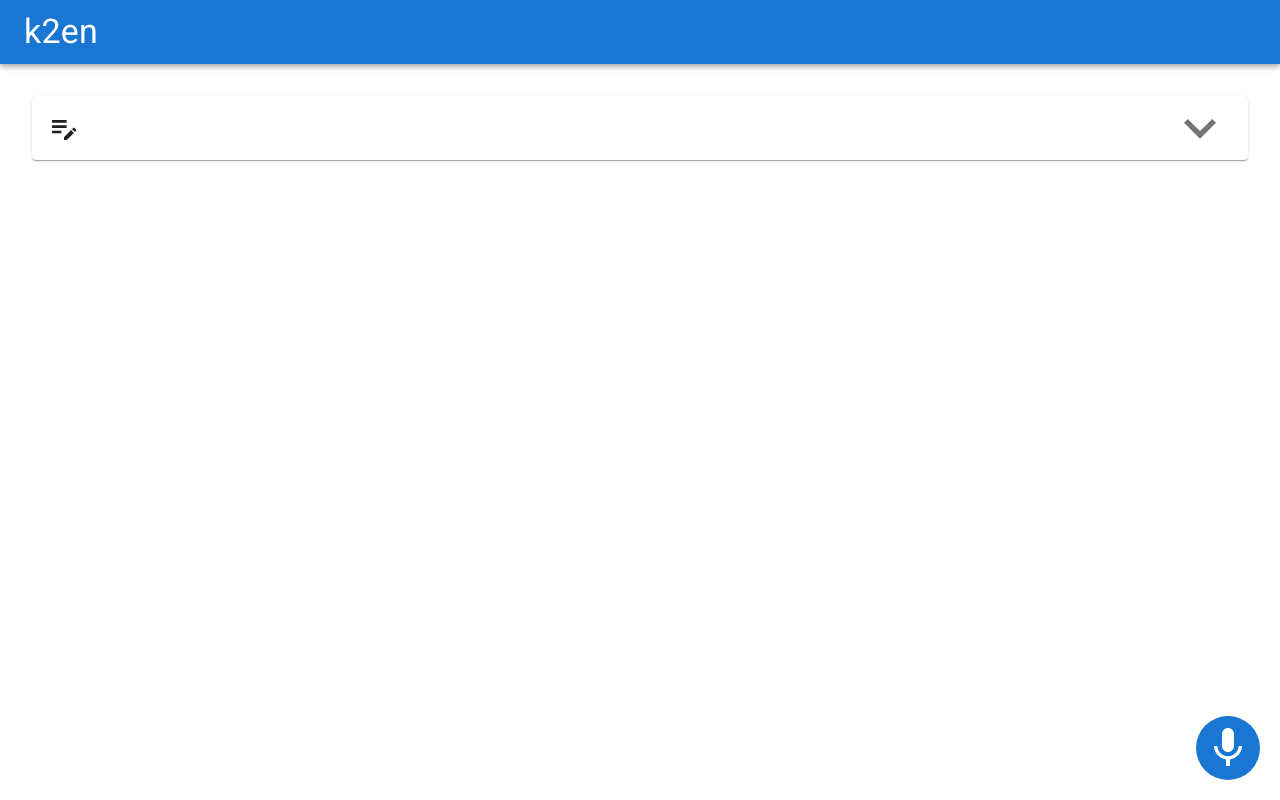
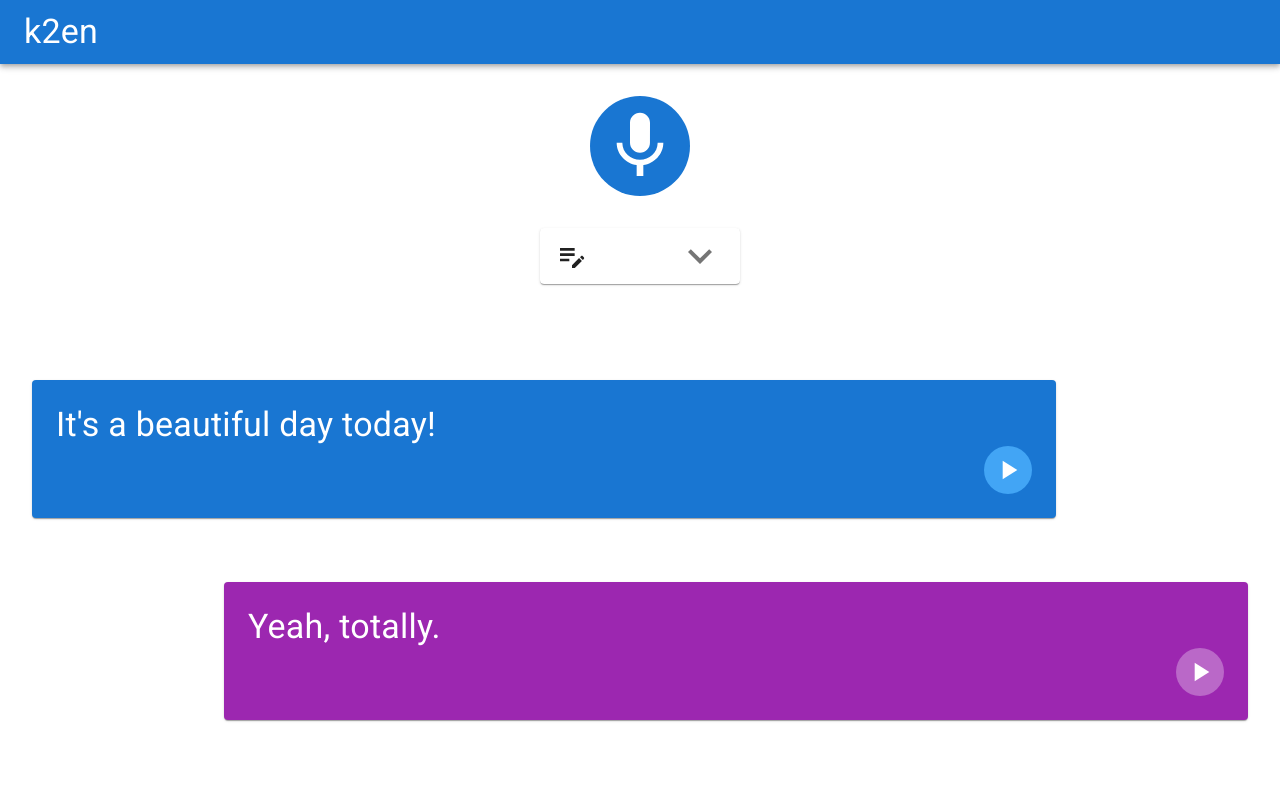
Before and after one commit to imjwang/translate, a Next.js app: page / in a window 1280 px wide. Built offline with nearby package versions, Linux system fonts and the light colour scheme; no server answers.

Commit message:
ui rework

```diff
--- a/src/app/Mic.js
+++ b/src/app/Mic.js
@@ -1,12 +1,19 @@
-import { IconButton, Modal, Typography, Box, Card } from "@mui/material";
+import {
+  IconButton,
+  Modal,
+  Typography,
+  Box,
+  Card,
+  LinearProgress,
+  Stack,
+} from "@mui/material";
 import MicIcon from "@mui/icons-material/Mic";
+import CloseIcon from "@mui/icons-material/Close";
+import StopIcon from "@mui/icons-material/Stop";
 import { useState } from "react";
 
 const Mic = () => {
   const [modal, setModal] = useState(false);
-  const handleClick = () => {
-    console.log("hi");
-  };
 
   const toggleModal = () => {
     setModal(!modal);
@@ -20,32 +27,43 @@ const Mic = () => {
             top: "50%",
             left: "50%",
             transform: "translate(-50%, -50%)",
-            p: 4,
-            width: "50vw",
-            height: "30vh",
+            width: "80%",
+            maxWidth: "400px",
             textAlign: "center",
+            p: 2,
           }}
         >
-          <Typography variant="body1">
-            Lorem ipsum dolor sit amet, consectetur adipiscing elit. Nullam
-            euismod, nisl eget ultricies aliquam, nunc nisl aliquet nunc, quis
-            ultricies
-          </Typography>
+          <IconButton
+            sx={{
+              position: "absolute",
+              top: "0",
+              right: "0",
+            }}
+          >
+            <CloseIcon onClick={toggleModal} />
+          </IconButton>
+          <Stack spacing={2}>
+            <Typography variant="body1">Listening...</Typography>
+            <LinearProgress />
+          </Stack>
+          <IconButton
+            sx={{ mt: 2 }}
+            onClick={() => console.log("stop recording")}
+          >
+            <StopIcon sx={{ fontSize: "2rem" }} />
+          </IconButton>
         </Card>
       </Modal>
-      <Box
+      <IconButton
+        onClick={toggleModal}
         sx={{
-          position: "fixed",
-          bottom: "20px",
-          right: "20px",
+          width: "100px",
+          height: "100px",
           backgroundColor: "primary.main",
-          borderRadius: "50%",
         }}
       >
-        <IconButton onClick={toggleModal}>
-          <MicIcon sx={{ fontSize: "3rem", color: "white" }} />
-        </IconButton>
-      </Box>
+        <MicIcon sx={{ fontSize: "5rem", color: "white" }} />
+      </IconButton>
     </>
   );
 };
--- a/src/app/Result.js
+++ b/src/app/Result.js
@@ -8,7 +8,7 @@ import {
 import PlayArrowIcon from "@mui/icons-material/PlayArrow";
 import { useEffect, useState } from "react";
 
-const Result = ({ result }) => {
+const Result = ({ result, variant = "user" }) => {
   const [audio, setAudio] = useState(null);
   const [loading, setLoading] = useState(true);
 
@@ -39,8 +39,10 @@ const Result = ({ result }) => {
       sx={{
         p: 3,
         mt: 8,
-        bgcolor: "primary.dark",
+        bgcolor: variant === "user" ? "primary.main" : "secondary.main",
         color: "white",
+        width: "80vw",
+        alignSelf: variant === "user" ? "start" : "end",
       }}
     >
       <Typography variant="h4">{result}</Typography>
@@ -49,10 +51,14 @@ const Result = ({ result }) => {
           <CircularProgress sx={{ color: "white" }} />
         ) : (
           <IconButton
-            color="secondary"
+            color={variant === "user" ? "primary" : "secondary"}
             sx={{
-              backgroundColor: "secondary.light",
-              "&:hover": { backgroundColor: "secondary.main" },
+              backgroundColor:
+                variant === "user" ? "primary.light" : "secondary.light",
+              "&:hover": {
+                backgroundColor:
+                  variant === "user" ? "primary.main" : "secondary.main",
+              },
             }}
             onClick={handlePlay}
           >
--- a/src/app/Search.js
+++ b/src/app/Search.js
@@ -10,6 +10,7 @@ import {
   Typography,
   Stack,
   AccordionActions,
+  Collapse,
 } from "@mui/material";
 import TranslateIcon from "@mui/icons-material/Translate";
 import EditNoteIcon from "@mui/icons-material/EditNote";
@@ -63,14 +64,22 @@ const Search = ({ setResult }) => {
     };
   }, [text, callApi]);
   return (
-    <Accordion>
+    <Accordion
+      sx={{
+        minWidth: "200px",
+      }}
+      TransitionProps={{
+        unmountOnExit: true,
+        timeout: 750,
+        orientation: "horizontal",
+      }}
+    >
       <AccordionSummary
-        expan
         Accordion
         expandIcon={
           <ExpandMoreIcon
             sx={{
-              fontSize: "4rem",
+              fontSize: "3rem",
             }}
           />
         }
@@ -86,7 +95,11 @@ const Search = ({ setResult }) => {
           }}
         />
       </AccordionSummary>
-      <AccordionDetails>
+      <AccordionDetails
+        sx={{
+          width: "80vw",
+        }}
+      >
         <TextField
           id="Type"
           label="Translate"
@@ -104,7 +117,7 @@ const Search = ({ setResult }) => {
         />
       </AccordionDetails>
       <AccordionActions>
-        <Stack sx={{ width: "100%", height: "5vh" }} direction={"row-reverse"}>
+        <Stack direction={"row-reverse"}>
           {loading ? (
             <CircularProgress size={30} color="primary" />
           ) : (
--- a/src/app/page.js
+++ b/src/app/page.js
@@ -27,13 +27,17 @@ export default function Home() {
           <Typography variant="h4">k2en</Typography>
         </Toolbar>
       </AppBar>
-      <Stack spacing={4} sx={{ m: 4 }}>
+      <Stack spacing={4} alignItems="center" sx={{ m: 4 }} direction="column">
+        <Mic />
         <Card>
           <Search setResult={setResult} />
         </Card>
+      </Stack>
+      <Stack sx={{ m: 4 }} direction="column-reverse">
         {result.length > 0 && <Result result={result} />}
+        <Result result="Yeah, totally." variant="other" />
+        <Result result="It's a beautiful day today!" />
       </Stack>
-      <Mic />
     </>
   );
 }
```
